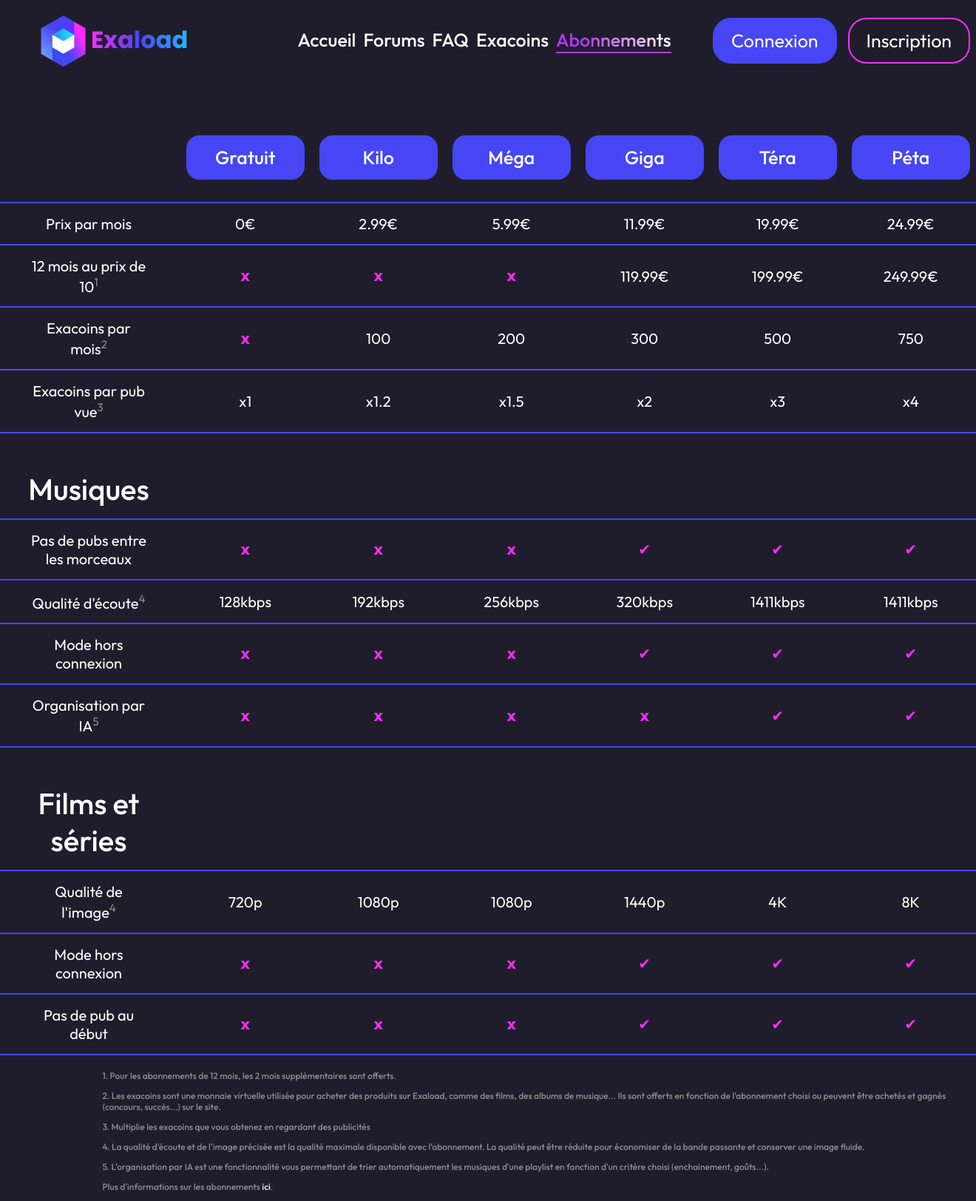
After one commit to Tarkhubal/Exaload-py, a Flask app: page /pricing in a window 1320 px wide. The commit adds this page. Shown: the whole page at 74% size. Run offline with Flask 3, Linux system fonts and the light colour scheme.

Commit message:
Created the /pricing page
Also modified the nav (style of the buttons login, signup... and made an "active page" system)
Modified main-hover color from FC2CFF to 26B2FA

```diff
--- a/main.py
+++ b/main.py
@@ -89,6 +89,10 @@ def index():
         return render_template('connected/index.html', title="Accueil", scroll_bar_gradient=get_scrollbar_gradient(current_user.background))
 
     return render_template('not-connected/index.html', stylesheet="index", title="Accueil")
+
+@app.route("/pricing")
+def pricing():
+    return render_template("not-connected/pricing.html", title="Abonnements", stylesheet="pricing")
 
 
 @app.route('/login')
--- a/static/css/not connected/base.css
+++ b/static/css/not connected/base.css
@@ -6,7 +6,10 @@
     --main-white: #ffffff;
     --main-black: #000000;
     --main-border: #FC2CFF;
-    --main-hover: var(--main-border);
+    --main-hover: #26B2FA;
+    --link-border: #B636FB;
+    --main-button-color: #4646F5;
+    --grey: #8d8d8d;
 }
 
 
@@ -58,8 +61,160 @@ html {
 
 
 /* Main elements */
+.main-button,
+.secondary-button {
+    transition: all 0.25s ease;
+    padding: 13px 23px;
+    border-radius: 25px;
+    color: white;
+    font-size: 25px;
+    cursor: pointer;
+    text-decoration: none;
+    margin-left: 15px;
+}
+
 .main-button {
-    background-color: #4646F5;
+    background-color: var(--main-button-color);
+    border-color: none;
+    border: 2px solid var(--main-button-color);
+}
+
+.main-button:hover {
+    background-color: var(--main-hover);
+    border: 2px solid var(--main-hover);
+}
+
+.secondary-button {
+    background-color: transparent;
+    border: 2px solid var(--main-border);
+}
+
+.secondary-button:hover {
+    border-color: var(--main-hover);
+}
+
+.main-link {
+    color: white;
+    text-decoration: none;
+    font-size: 25px;
+    font-weight: 500;
+    cursor: pointer;
+    transition: all 0.2s ease;
+    background-image: none;
+    border-bottom: 2px solid transparent;
+}
+
+.no-bg {
+    background: none;
+}
+
+.no-line {
+    text-decoration: none;
+}
+
+.no-border {
+    border: none;
+}
+
+.main-link:hover,
+.main-link.active {
+    background-image: linear-gradient(90deg, #B636FB 25%, #ffffff 100%);
+    -webkit-background-clip: text;
+    -webkit-text-fill-color: transparent;
+    padding-bottom: 0px;
+    border-bottom: 2px solid var(--link-border);
+}
+
+sup.little {
+    font-size: 15px;
+    vertical-align: super;
+}
+
+.grey {
+    color: var(--grey);
+}
+
+.help {
+    color: var(--grey);
+    font-size: 12px;
+    font-weight: 500;
+    margin-top: 20px;
+    font-family: "Outfit", sans-serif;
+    margin-left: 10%;
+}
+
+.table-center {
+    display: flex;
+    justify-content: center;
+    align-items: center;
+    flex-direction: column;
+}
+
+a {
+    color: white;
+    text-decoration: none;
+    border-bottom: 2px solid transparent;
+}
+
+a:hover {
+    border-bottom: 2px solid var(--link-border);
+    background-image: linear-gradient(90deg, #B636FB 25%, #ffffff 100%);
+    -webkit-background-clip: text;
+    -webkit-text-fill-color: transparent;
+}
+
+/* Tables */
+table {
+    color: white;
+    font-family: "Outfit", sans-serif;
+}
+
+table, th, tr, td {
+    border-collapse: collapse;
+}
+
+table th {
+    font-size: 25px;
+    font-weight: 500;
+    padding: 20px 0;
+}
+
+table th span {
+    background: var(--main-button-color);
+    margin: 10px;
+    width: 160px;
+    height: 60px;
+    border-radius: 18px;
+    display: inline-grid;
+    align-items: center;
+    justify-content: center;
+}
+
+table th td,
+table tr td {
+    padding: 15px 40px;
+    font-size: 20px;
+    font-weight: 400;
+    text-align: center;
+}
+
+table tr td.annotation {
+    font-weight: 900;
+    color: #FC2CFF;
+    font-family: cursive;
+}
+
+table tr {
+    border-bottom: 2px solid var(--main-button-color);
+}
+
+table .part-title {
+    font-size: 40px;
+    font-weight: 500;
+    margin-bottom: 20px;
+    color: white;
+    text-align: center;
+    padding-top: 50px;
 }
 
 
@@ -83,6 +238,10 @@ html {
     margin-left: auto;
     margin-right: auto;
     justify-content: center;
+}
+
+.main-links > .main-link {
+    margin-right: 10px;
 }
 
 #nav .main-links .nav-link {
--- /dev/null
+++ b/static/css/pricing.css
@@ -0,0 +1,3 @@
+.pricing-table {
+    margin-top: 50px;
+}
--- a/templates/not-connected/base.html
+++ b/templates/not-connected/base.html
@@ -31,19 +31,20 @@
         </div>
 
         <div class="main-links">
-            <a href="/" class="nav-link active">Accueil</a>
-            <a href="/forums" class="nav-link">Forums</a>
-            <a href="/faq" class="nav-link">FAQ</a>
-            <a href="/exacoins" class="nav-link">Exacoins</a>
+            <a href="/" class="main-link {{ 'active' if request.path == '/' }}">Accueil</a>
+            <a href="/forums" class="main-link {{ 'active' if request.path == '/forums' }}">Forums</a>
+            <a href="/faq" class="main-link {{ 'active' if request.path == '/faq' }}">FAQ</a>
+            <a href="/exacoins" class="main-link {{ 'active' if request.path == '/exacoins' }}">Exacoins</a>
+            <a href="/pricing" class="main-link {{ 'active' if request.path == '/pricing' }}">Abonnements</a>
         </div>
 
         <div class="user-links">
             {% if request.cookies.get('user_id') %}
-                <a href="/dashboard" class="nav-link with-bg">Dashboard</a>
-                <a href="/creators" class="nav-link">Créateurs</a>
+                <a href="/dashboard" class="main-button">Dashboard</a>
+                <a href="/creators" class="secondary-button">Créateurs</a>
             {% else %}
-                <a href="/login" class="nav-link with-bg">Connexion</a>
-                <a href="/register" class="nav-link">Inscription</a>
+                <a href="/login" class="main-button">Connexion</a>
+                <a href="/register" class="secondary-button">Inscription</a>
             {% endif %}
         </div>
     </section>
--- /dev/null
+++ b/templates/not-connected/pricing.html
@@ -0,0 +1,149 @@
+{% extends "not-connected/base.html" %}
+
+{% block content %}
+
+<section class="pricing-table table-center">
+    <table>
+        <tr>
+            <th class="no-bg"></th>
+            <th><span>Gratuit</span></th>
+            <th><span>Kilo</span></th>
+            <th><span>Méga</span></th>
+            <th><span>Giga</span></th>
+            <th><span>Téra</span></th>
+            <th><span>Péta</span></th>
+        </tr>
+
+
+
+        <tr>
+            <td>Prix par mois</td>
+            <td>0€</td>
+            <td>2.99€</td>
+            <td>5.99€</td>
+            <td>11.99€</td>
+            <td>19.99€</td>
+            <td>24.99€</td>
+        </tr>
+
+        <tr>
+            <td>12 mois au prix de 10<sup class="little grey">1</sup></td>
+            <td class="annotation">x</td>
+            <td class="annotation">x</td>
+            <td class="annotation">x</td>
+            <td>119.99€</td>
+            <td>199.99€</td>
+            <td>249.99€</td>
+        </tr>
+
+        <tr>
+            <td>Exacoins par mois<sup class="little grey">2</sup></td>
+            <td class="annotation">x</td>
+            <td>100</td>
+            <td>200</td>
+            <td>300</td>
+            <td>500</td>
+            <td>750</td>
+        </tr>
+
+        <tr>
+            <td>Exacoins par pub vue<sup class="little grey">3</sup></td>
+            <td>x1</td>
+            <td>x1.2</td>
+            <td>x1.5</td>
+            <td>x2</td>
+            <td>x3</td>
+            <td>x4</td>
+        </tr>
+
+        <tr>
+            <td class="part-title">Musiques</td>
+        </tr>
+
+        <tr>
+            <td>Pas de pubs entre les morceaux</td>
+            <td class="annotation">x</td>
+            <td class="annotation">x</td>
+            <td class="annotation">x</td>
+            <td class="annotation">✔</td>
+            <td class="annotation">✔</td>
+            <td class="annotation">✔</td>
+        </tr>
+
+        <tr>
+            <td>Qualité d'écoute<sup class="little grey">4</sup></td>
+            <td>128kbps</td>
+            <td>192kbps</td>
+            <td>256kbps</td>
+            <td>320kbps</td>
+            <td>1411kbps</td>
+            <td>1411kbps</td>
+        </tr>
+
+        <tr>
+            <td>Mode hors connexion</td>
+            <td class="annotation">x</td>
+            <td class="annotation">x</td>
+            <td class="annotation">x</td>
+            <td class="annotation">✔</td>
+            <td class="annotation">✔</td>
+            <td class="annotation">✔</td>
+        </tr>
+
+        <tr>
+            <td>Organisation par IA<sup class="little grey">5</sup></td>
+            <td class="annotation">x</td>
+            <td class="annotation">x</td>
+            <td class="annotation">x</td>
+            <td class="annotation">x</td>
+            <td class="annotation">✔</td>
+            <td class="annotation">✔</td>
+        </tr>
+
+
+        <tr>
+            <td class="part-title">Films et séries</td>
+        </tr>
+
+        <tr>
+            <td>Qualité de l'image<sup class="little grey">4</sup></td>
+            <td>720p</td>
+            <td>1080p</td>
+            <td>1080p</td>
+            <td>1440p</td>
+            <td>4K</td>
+            <td>8K</td>
+        </tr>
+
+        <tr>
+            <td>Mode hors connexion</td>
+            <td class="annotation">x</td>
+            <td class="annotation">x</td>
+            <td class="annotation">x</td>
+            <td class="annotation">✔</td>
+            <td class="annotation">✔</td>
+            <td class="annotation">✔</td>
+        </tr>
+
+        <tr>
+            <td>Pas de pub au début</td>
+            <td class="annotation">x</td>
+            <td class="annotation">x</td>
+            <td class="annotation">x</td>
+            <td class="annotation">✔</td>
+            <td class="annotation">✔</td>
+            <td class="annotation">✔</td>
+        </tr>
+    </table>
+</section>
+
+<div class="help">
+    <p>1. Pour les abonnements de 12 mois, les 2 mois supplémentaires sont offerts.</p>
+    <p>2. Les exacoins sont une monnaie virtuelle utilisée pour acheter des produits sur Exaload, comme des films, des albums de musique... Ils sont offerts en fonction de l'abonnement choisi ou peuvent être achetés et gagnés (concours, succès...) sur le site.</p>
+    <p>3. Multiplie les exacoins que vous obtenez en regardant des publicités</p>
+    <p>4. La qualité d'écoute et de l'image précisée est la qualité maximale disponible avec l'abonnement. La qualité peut être réduite pour économiser de la bande passante et conserver une image fluide.</p>
+    <p>5. L'organisation par IA est une fonctionnalité vous permettant de trier automatiquement les musiques d'une playlist en fonction d'un critère choisi (enchainement, goûts...).</p>
+    <p>Plus d'informations sur les abonnements <a href="/pricing/about">ici</a>.</p>
+</div>
+
+{% endblock %}
```
